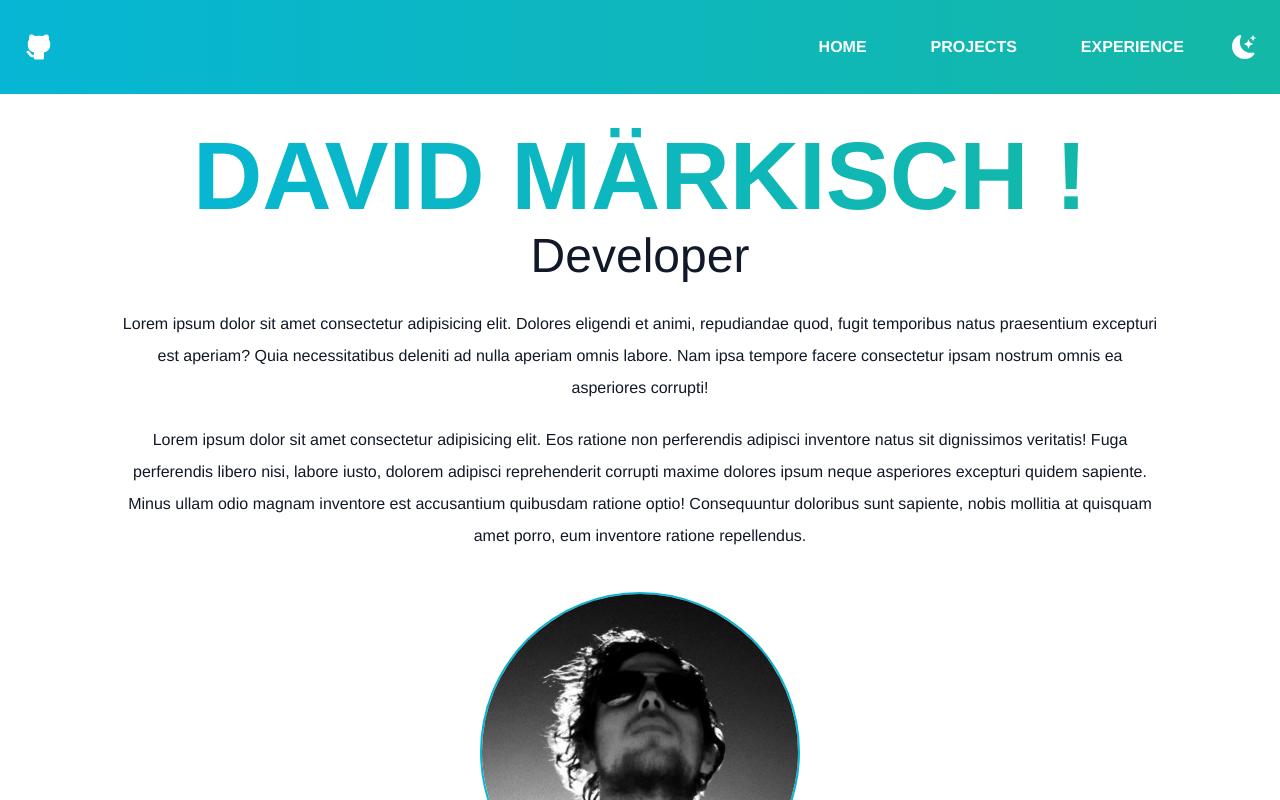
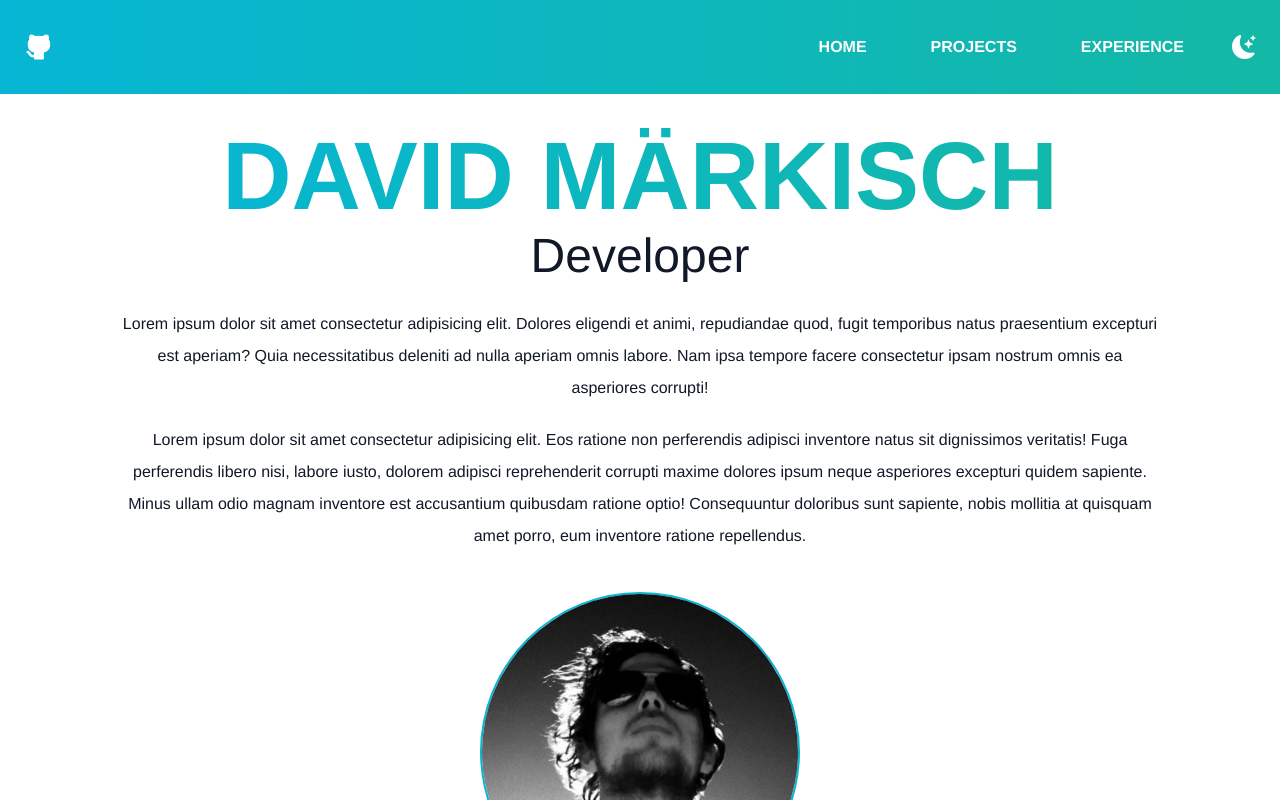
Before and after one commit to MrburnsDAOC/portfolio, a React (Vite) app: page / in a window 1280 px wide. Shown: the top 800 px of the page. Built offline with nearby package versions, Linux system fonts and the light colour scheme.

Commit message:
Test: success, reverse

```diff
--- a/src/components/home/Home.jsx
+++ b/src/components/home/Home.jsx
@@ -9,7 +9,7 @@ const Home = () => {
     >
       <div className="text-center pb-10 mt-32 ">
         <h2 className=" uppercase font-extrabold text-transparent text-5xl bg-clip-text bg-gradient-to-r from-cyan-500 to-teal-500 dark:from-cyan-300 dark:to-teal-400 md:text-8xl">
-          David Märkisch !
+          David Märkisch
         </h2>
         <h3 className="text-2xl py-2  md:text-5xl ">Developer</h3>
         <p className="text-md pt-5 leading-8 ">
```
